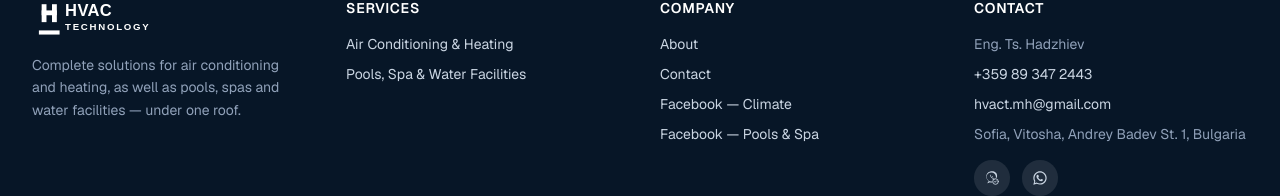
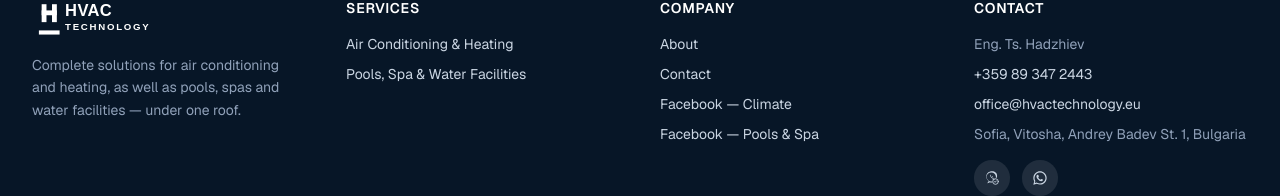
Before and after one commit to tsankohadjiev-art/hvac-technology, a Next.js app: page /en/kontakti in a window 1280 px wide. Shown: the part 2111-2307 px from the top of the page. Built offline with nearby package versions, Linux system fonts and the light colour scheme.

Commit message:
Update contact email to office@hvactechnology.eu

```diff
--- a/app/(bg)/kontakti/page.js
+++ b/app/(bg)/kontakti/page.js
@@ -21,7 +21,7 @@ const FACEBOOK_POOL = "https://www.facebook.com/profile.php?id=61590323918867";
 const VIBER_LINK = "viber://chat?number=%2B359893472443";
 const WHATSAPP_LINK = "https://wa.me/359893472443";
 const PHONE_LINK = "tel:+359893472443";
-const MAIL_LINK = "mailto:hvact.mh@gmail.com";
+const MAIL_LINK = "mailto:office@hvactechnology.eu";
 const MAP_QUERY = "гр. София, кв. Витоша, ул. Андрей Бадев 1";
 const MAP_EMBED_SRC = `https://maps.google.com/maps?q=${encodeURIComponent(
   MAP_QUERY
@@ -35,7 +35,7 @@ const contactItems = [
   { icon: PhoneIcon, label: "+359 89 347 2443", href: PHONE_LINK },
   {
     icon: MailIcon,
-    label: "hvact.mh@gmail.com",
+    label: "office@hvactechnology.eu",
     href: MAIL_LINK,
   },
   { icon: MapPinIcon, label: "гр. София, кв. Витоша, ул. Андрей Бадев 1", href: MAP_LINK },
--- a/app/en/kontakti/page.js
+++ b/app/en/kontakti/page.js
@@ -28,7 +28,7 @@ const FACEBOOK_POOL = "https://www.facebook.com/profile.php?id=61590323918867";
 const VIBER_LINK = "viber://chat?number=%2B359893472443";
 const WHATSAPP_LINK = "https://wa.me/359893472443";
 const PHONE_LINK = "tel:+359893472443";
-const MAIL_LINK = "mailto:hvact.mh@gmail.com";
+const MAIL_LINK = "mailto:office@hvactechnology.eu";
 const MAP_QUERY = "Sofia, Vitosha, Andrey Badev St. 1, Bulgaria";
 // Google Maps geocodes Bulgarian street addresses more reliably in Bulgarian.
 const MAP_GEOCODE_QUERY = "гр. София, кв. Витоша, ул. Андрей Бадев 1";
@@ -44,7 +44,7 @@ const contactItems = [
   { icon: PhoneIcon, label: "+359 89 347 2443", href: PHONE_LINK },
   {
     icon: MailIcon,
-    label: "hvact.mh@gmail.com",
+    label: "office@hvactechnology.eu",
     href: MAIL_LINK,
   },
   { icon: MapPinIcon, label: "Sofia, Vitosha, Andrey Badev St. 1, Bulgaria", href: MAP_LINK },
--- a/app/layout.js
+++ b/app/layout.js
@@ -61,7 +61,7 @@ const localBusinessJsonLd = {
   name: "Hvac Technology",
   url: SITE_URL,
   telephone: "+359893472443",
-  email: "hvact.mh@gmail.com",
+  email: "office@hvactechnology.eu",
   address: {
     "@type": "PostalAddress",
     streetAddress: "ул. Андрей Бадев 1, кв. Витоша",
--- a/components/ContactForm.js
+++ b/components/ContactForm.js
@@ -2,7 +2,7 @@
 
 import { useState } from "react";
 
-const CONTACT_EMAIL = "hvact.mh@gmail.com";
+const CONTACT_EMAIL = "office@hvactechnology.eu";
 
 const TEXT = {
   bg: {
--- a/components/Footer.js
+++ b/components/Footer.js
@@ -133,10 +133,10 @@ export default function Footer({ lang = "bg" }) {
             </li>
             <li>
               <a
-                href="mailto:hvact.mh@gmail.com"
+                href="mailto:office@hvactechnology.eu"
                 className="transition-colors hover:text-white"
               >
-                hvact.mh@gmail.com
+                office@hvactechnology.eu
               </a>
             </li>
             <li className="text-slate-400">{t.address}</li>
```
